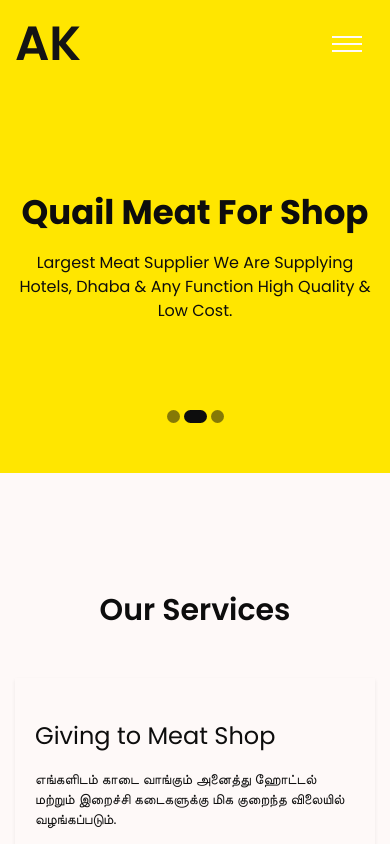
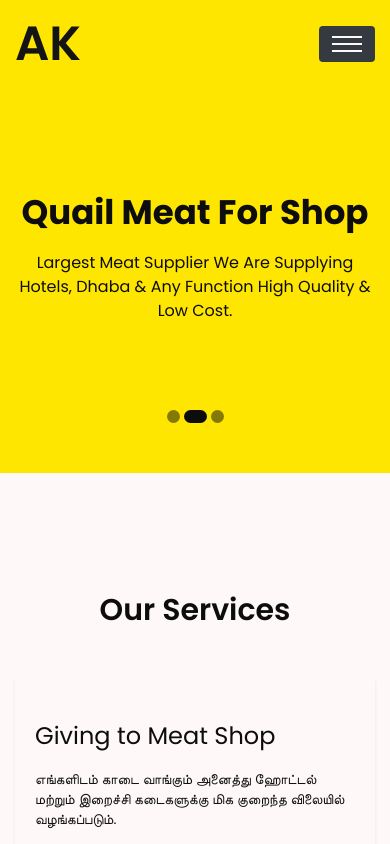
Before and after one commit to iniyavandesign/akpoultry, a plain HTML site: page index.html in a window 390 px wide. Shown: the top 844 px of the page. Drawn offline with Linux system fonts and the light colour scheme.

Commit message:
color update

```diff
--- a/index.html
+++ b/index.html
@@ -67,7 +67,7 @@
                             <h1 class=""" style="color: rgb(20, 20, 20);">AK</h1>
                         </a>
 
-                        <button class="navbar-toggler" type="button" data-toggle="collapse" data-target="#navbarTwo" aria-controls="navbarTwo" aria-expanded="false" aria-label="Toggle navigation">
+                        <button class="navbar-toggler bg-dark"  type="button" data-toggle="collapse" data-target="#navbarTwo" aria-controls="navbarTwo" aria-expanded="false" aria-label="Toggle navigation">
                             <span class="toggler-icon"></span>
                             <span class="toggler-icon"></span>
                             <span class="toggler-icon"></span>
```
